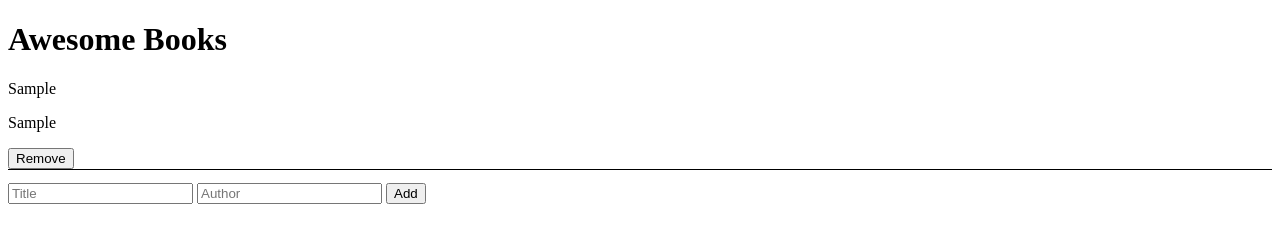
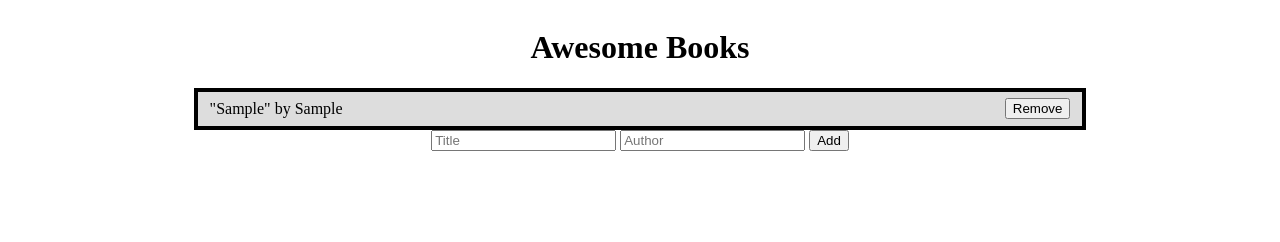
Before and after one commit to AlejandroNeira98/Awesome-books, a plain HTML site: page Index.html in a window 1280 px wide. Both pictures are taken after typing "Sample", "Sample" into the empty fields and a click on the button "Add". Drawn offline with Linux system fonts and the light colour scheme.

Commit message:
Style Books Section

```diff
--- a/books.js
+++ b/books.js
@@ -32,18 +32,20 @@ class methods {
       const bookDiv = document.createElement('div');
       bookDiv.setAttribute('data-time', book.time);
 
-      const title = document.createElement('p');
-      title.classList.add('title');
-      const author = document.createElement('p');
-      author.classList.add('author');
+      const bookDesc = document.createElement('p');
+      bookDesc.classList.add('book-description');
+      // title.classList.add('title');
+      // const author = document.createElement('p');
+      // author.classList.add('author');
       const remove = document.createElement('button');
       remove.classList.add('remove-btn');
 
-      title.innerText = book.title;
-      author.innerText = book.author;
+      // title.innerText = book.title;
+      // author.innerText = book.author;
+      bookDesc.innerText = `"${book.title}" by ${book.author}`;
       remove.innerText = 'Remove';
 
-      bookDiv.append(title, author, remove);
+      bookDiv.append(bookDesc, remove);
       booksDiv.append(bookDiv);
       remove.addEventListener('click', () => {
         this.removeBtnEventListener(remove, book.time);
--- a/style.css
+++ b/style.css
@@ -1,4 +1,28 @@
-div {
-  border-bottom: black 1px solid;
-  margin-bottom: 1%;
+body {
+  display: flex;
+  flex-direction: column;
+  align-items: center;
 }
+
+#books {
+  display: flex;
+  justify-content: center;
+  flex-direction: column;
+  width: 70%;
+  border: 4px solid black;
+}
+
+#books > div {
+  display: flex;
+  justify-content: space-between;
+  align-items: center;
+  padding: 0 12px;
+}
+
+#books > div:nth-child(odd) {
+  background-color: #dddddd;
+}
+
+#books > div > p {
+  margin: 8px 0;
+}
```
